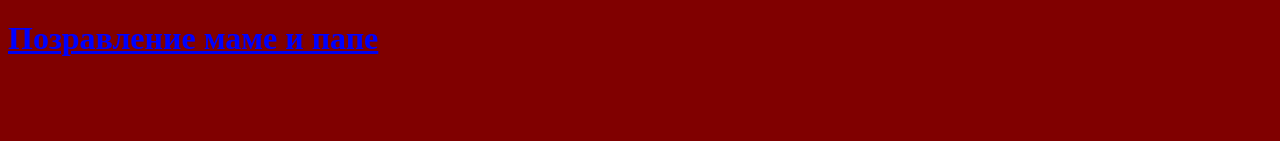
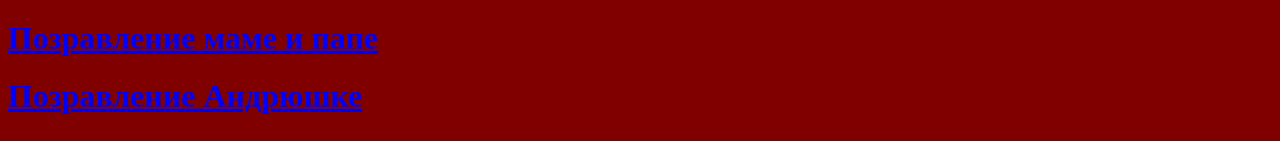
Before and after one commit to Number2004/Number2004, a plain HTML site: page index.html in a window 1280 px wide. Shown: the part 659-800 px from the top of the page. Drawn offline with Linux system fonts and the light colour scheme.

Commit message:
Update index.html

```diff
--- a/index.html
+++ b/index.html
@@ -13,6 +13,6 @@
   <img src="https://number2004.github.io/elka.jpg" alt="hi" width="400" height="400"/>
 <a href="https://antonchess.github.io"/> <h1><font color="blue">Позравление бабушке, дедушке и тете Алле</font></h1></a>
 <a href="https://antoha2004.github.io"/> <h1><font color="blue">Позравление маме и папе</font></h1></a>
-
+<a href="Number2004.github.io/page2.html"/> <h1><font color="blue">Позравление Андрюшке</font></h1></a>
 </body>
 </html>
```
